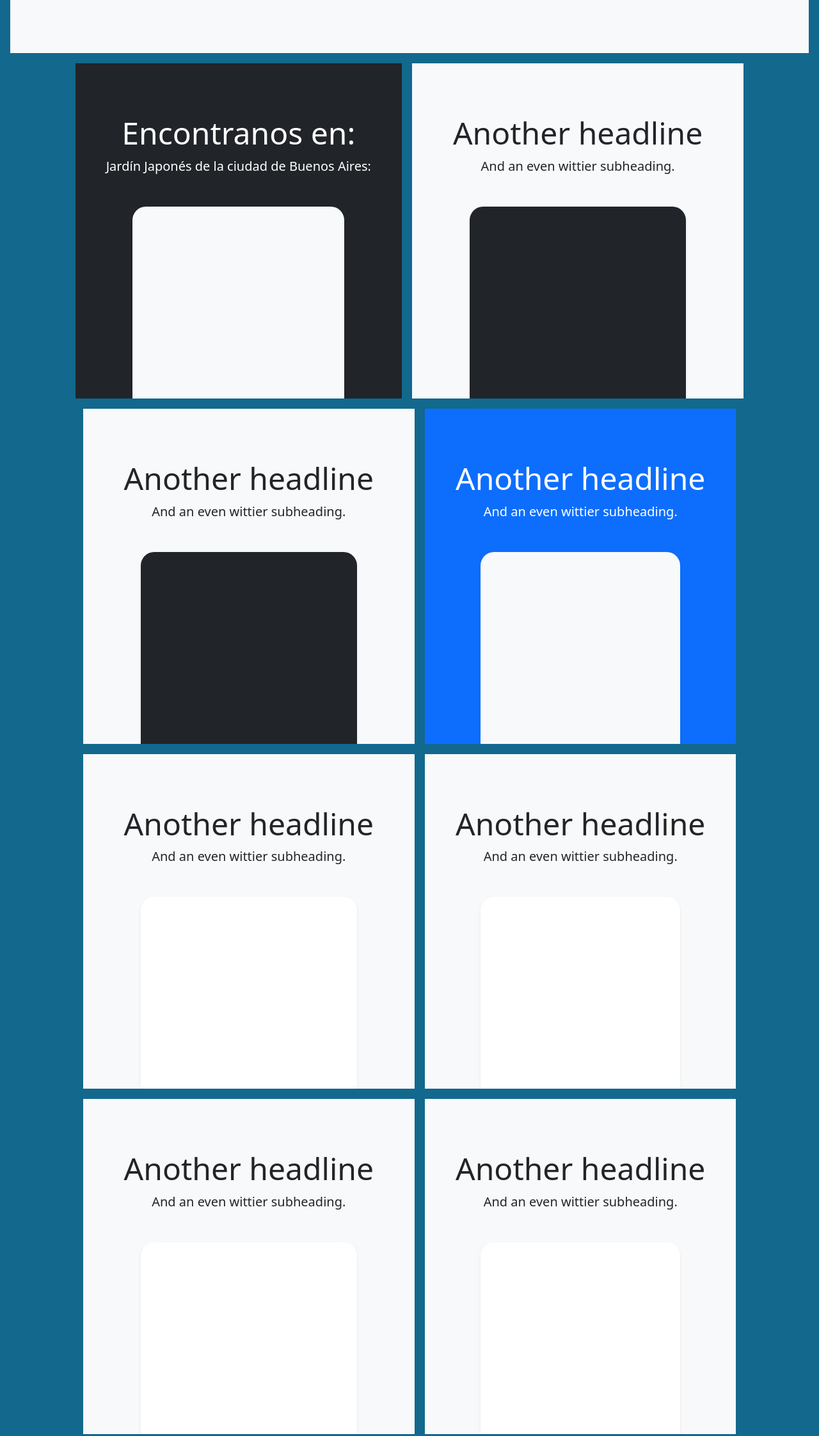
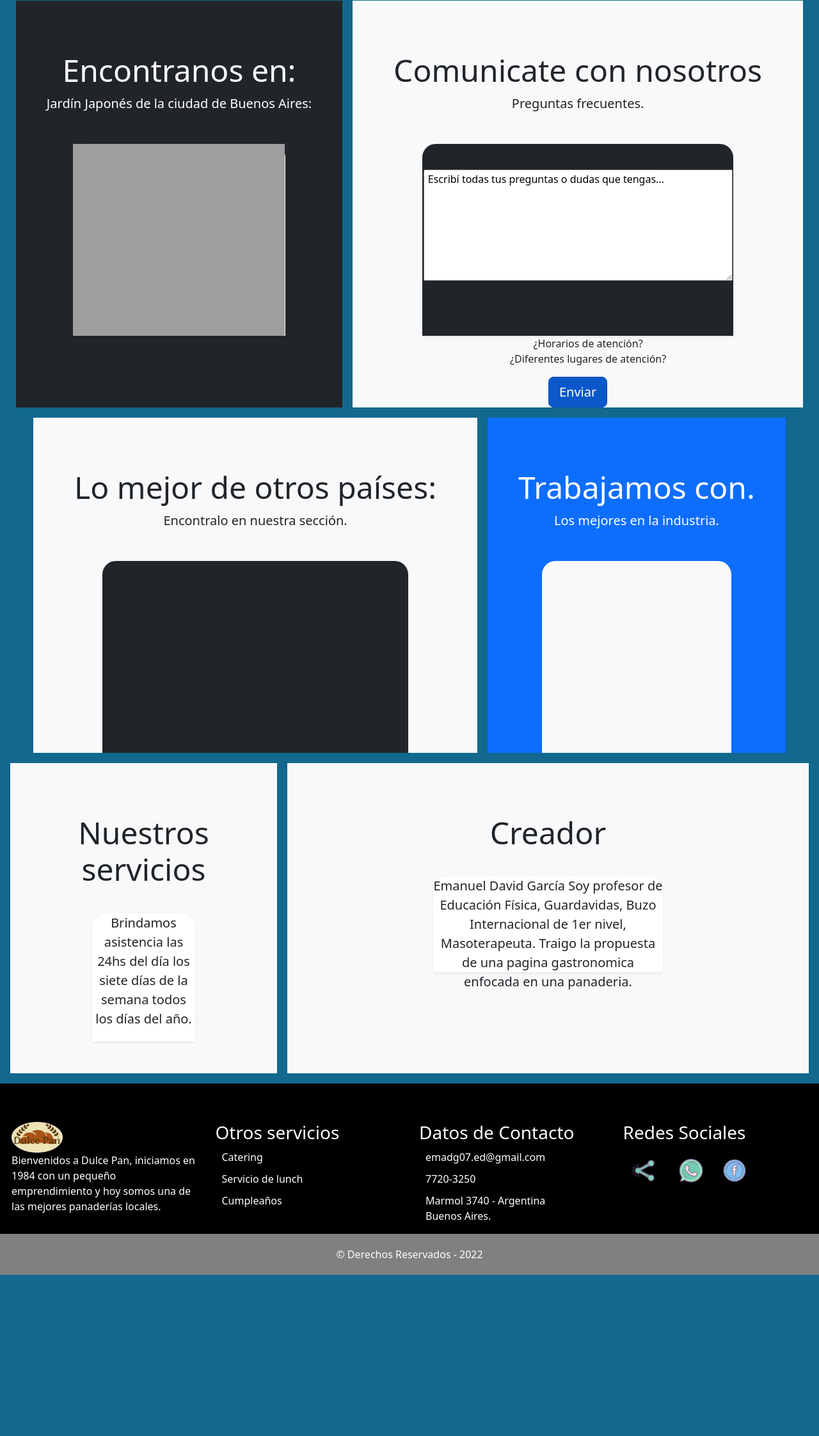
Before and after one commit to EmanuelDavid-Code01/LaPanaderia-DesafioFinalCoderHouse, a website: page nosotros.html in a window 1280 px wide. Shown: the part 537-2782 px from the top of the page at 64% size. After the commit the page ends 2530 px from the top, so only its background shows below. Drawn offline with nearby package versions, Linux system fonts and the light colour scheme; grey boxes are pictures that could not be loaded.

Commit message:
cambios en tienda/nosotros

```diff
--- a/nosotros.html
+++ b/nosotros.html
@@ -78,10 +78,9 @@
     <main>
         <div class="position-relative overflow-hidden p-3 p-md-5 m-md-3 text-center bg-light">
             <div class="col-md-5 p-lg-5 mx-auto my-5">
-                <h1 class="display-4 fw-normal">Punny headline</h1>
-                <p class="lead fw-normal">And an even wittier subheading to boot. Jumpstart your marketing efforts with
-                    this example based on Apple’s marketing pages.</p>
-                <a class="btn btn-outline-secondary" href="#">Coming soon</a>
+                <h1 class="display-4 fw-normal">Quienes somos</h1>
+                <p class="lead fw-normal">Encontra toda la información que necesites sobre nosotros.</p>
+
             </div>
             <div class="product-device shadow-sm d-none d-md-block"></div>
             <div class="product-device product-device-2 shadow-sm d-none d-md-block"></div>
@@ -97,34 +96,46 @@
                 <div class="bg-light shadow-sm mx-auto"
                     style="width: 80%; height: 300px; border-radius: 21px 21px 0 0;">
                     <iframe
-                    src="https://www.google.com/maps/embed?pb=!1m18!1m12!1m3!1d3285.146787217545!2d-58.411439435196186!3d-34.57515221349329!2m3!1f0!2f0!3f0!3m2!1i1024!2i768!4f13.1!3m3!1m2!1s0x95bcb57a4147c5c7%3A0xfc930bf72fdf871f!2zSmFyZMOtbiBKYXBvbsOpcw!5e0!3m2!1ses-419!2sar!4v1626230309346!5m2!1ses-419!2sar"
-                    width="100%" height="300px" border-radius="21px 21px 0 0" ; style="border:20px;" allowfullscreen=""
-                    loading="lazy"></iframe></div>
+                        src="https://www.google.com/maps/embed?pb=!1m18!1m12!1m3!1d3285.146787217545!2d-58.411439435196186!3d-34.57515221349329!2m3!1f0!2f0!3f0!3m2!1i1024!2i768!4f13.1!3m3!1m2!1s0x95bcb57a4147c5c7%3A0xfc930bf72fdf871f!2zSmFyZMOtbiBKYXBvbsOpcw!5e0!3m2!1ses-419!2sar!4v1626230309346!5m2!1ses-419!2sar"
+                        width="100%" height="300px" border-radius="21px 21px 0 0" ; style="border:20px;"
+                        allowfullscreen="" loading="lazy"></iframe>
+                </div>
             </div>
             <div class="bg-light me-md-3 pt-3 px-3 pt-md-5 px-md-5 text-center overflow-hidden">
                 <div class="my-3 p-3">
-                    <h2 class="display-5">Another headline</h2>
-                    <p class="lead">And an even wittier subheading.</p>
+                    <h2 class="display-5">Comunicate con nosotros</h2>
+                    <p class="lead">Preguntas frecuentes.</p>
                 </div>
                 <div class="bg-dark shadow-sm mx-auto" style="width: 80%; height: 300px; border-radius: 21px 21px 0 0;">
+                    <p class="lead-center">
+                        Preguntas más comunes:
+                    </p>
+                    <textarea name="textarea" rows="7"
+                        cols="50"> Escribí todas tus preguntas o dudas que tengas...</textarea>
 
                 </div>
+                <ul>
+                    <li class="list-group-item">¿Horarios de atención?</li>
+                    <li class="list-group-item">¿Diferentes lugares de atención?</li>
+
+                </ul>
+                <a href="#" class="btn btn-primary btn-lg active" role="button" aria-pressed="true">Enviar</a>
             </div>
         </div>
 
         <div class="d-md-flex flex-md-equal w-100 my-md-3 ps-md-3 justify-content-md-center">
             <div class="bg-light me-md-3 pt-3 px-3 pt-md-5 px-md-5 text-center overflow-hidden">
                 <div class="my-3 p-3">
-                    <h2 class="display-5">Another headline</h2>
-                    <p class="lead">And an even wittier subheading.</p>
+                    <h2 class="display-5">Lo mejor de otros países:</h2>
+                    <p class="lead">Encontralo en nuestra sección.</p>
                 </div>
                 <div class="bg-dark shadow-sm mx-auto" style="width: 80%; height: 300px; border-radius: 21px 21px 0 0;">
                 </div>
             </div>
             <div class="text-bg-primary me-md-3 pt-3 px-3 pt-md-5 px-md-5 text-center overflow-hidden">
                 <div class="my-3 py-3">
-                    <h2 class="display-5">Another headline</h2>
-                    <p class="lead">And an even wittier subheading.</p>
+                    <h2 class="display-5">Trabajamos con.</h2>
+                    <p class="lead">Los mejores en la industria.</p>
                 </div>
                 <div class="bg-light shadow-sm mx-auto"
                     style="width: 80%; height: 300px; border-radius: 21px 21px 0 0;"></div>
@@ -134,37 +145,24 @@
         <div class="d-md-flex flex-md-equal w-100 my-md-3 ps-md-3 justify-content-md-center">
             <div class="bg-light me-md-3 pt-3 px-3 pt-md-5 px-md-5 text-center overflow-hidden">
                 <div class="my-3 p-3">
-                    <h2 class="display-5">Another headline</h2>
-                    <p class="lead">And an even wittier subheading.</p>
+                    <h2 class="display-5">Nuestros servicios</h2>
+
                 </div>
-                <div class="bg-body shadow-sm mx-auto" style="width: 80%; height: 300px; border-radius: 21px 21px 0 0;">
+                <div class="bg-body shadow-sm mx-auto" style="width: 50%; height: 200px; border-radius: 21px 21px 0 0;margin-bottom: 50px;">
+                    <p class="lead">Brindamos asistencia las 24hs del día los siete días de la semana todos los días del año.</p>
                 </div>
             </div>
             <div class="bg-light me-md-3 pt-3 px-3 pt-md-5 px-md-5 text-center overflow-hidden">
                 <div class="my-3 py-3">
-                    <h2 class="display-5">Another headline</h2>
-                    <p class="lead">And an even wittier subheading.</p>
+                    <h2 class="display-5">Creador</h2>
+
                 </div>
-                <div class="bg-body shadow-sm mx-auto" style="width: 80%; height: 300px; border-radius: 21px 21px 0 0;">
-                </div>
-            </div>
-        </div>
+                <div class="bg-body shadow-sm mx-auto" style="width: 50%; height: 150px; border-radius: 21px 21px 0 0;">
+                    <p class="lead">Emanuel David García
 
-        <div class="d-md-flex flex-md-equal w-100 my-md-3 ps-md-3 justify-content-md-center">
-            <div class="bg-light me-md-3 pt-3 px-3 pt-md-5 px-md-5 text-center overflow-hidden">
-                <div class="my-3 p-3">
-                    <h2 class="display-5">Another headline</h2>
-                    <p class="lead">And an even wittier subheading.</p>
-                </div>
-                <div class="bg-body shadow-sm mx-auto" style="width: 80%; height: 300px; border-radius: 21px 21px 0 0;">
-                </div>
-            </div>
-            <div class="bg-light me-md-3 pt-3 px-3 pt-md-5 px-md-5 text-center overflow-hidden">
-                <div class="my-3 py-3">
-                    <h2 class="display-5">Another headline</h2>
-                    <p class="lead">And an even wittier subheading.</p>
-                </div>
-                <div class="bg-body shadow-sm mx-auto" style="width: 80%; height: 300px; border-radius: 21px 21px 0 0;">
+                        Soy profesor de Educación Física, Guardavidas, Buzo Internacional de 1er nivel, Masoterapeuta.
+
+                        Traigo la propuesta de una pagina gastronomica enfocada en una panaderia.</p>
                 </div>
             </div>
         </div>
@@ -177,7 +175,8 @@
                 <div class="columna columna-25 columna-mobile-100">
 
                     <img src="Imagenes/LogoPanaderia.png" alt="logo-blanco" class="logo-footer imagenLogo">
-                    <p>Bienvenidos a Dulce Pan, iniciamos en 1984 con un pequeño emprendimiento y hoy somos una de las mejores panaderías locales.
+                    <p>Bienvenidos a Dulce Pan, iniciamos en 1984 con un pequeño emprendimiento y hoy somos una de las
+                        mejores panaderías locales.
                     </p>
                 </div>
 
```
Also changed, not shown: index.html (+7 -4 lines), tienda.html (+1 -4 lines).
